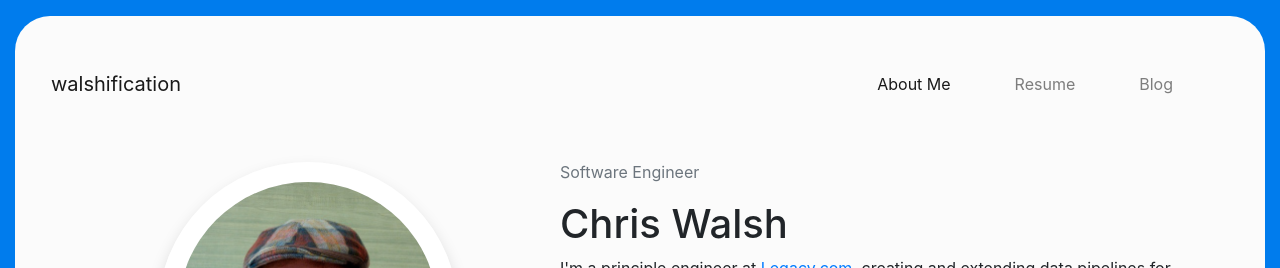
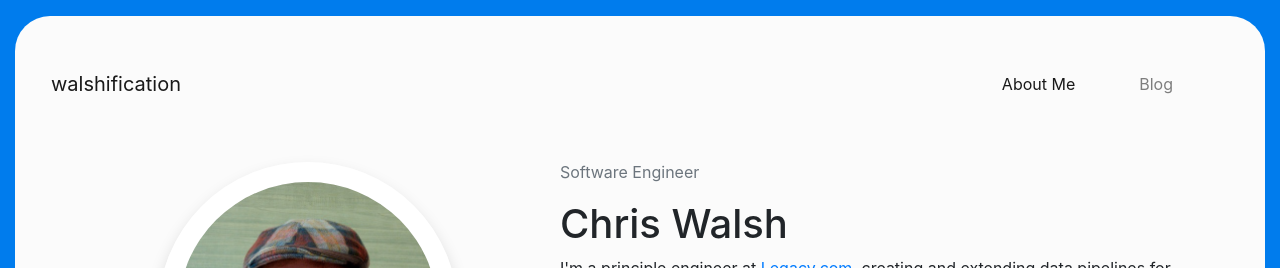
Before and after one commit to walshification/walshification.github.io, a Jekyll site: the page built from index.html, in a window 1280 px wide. Shown: the top 268 px of the page. Built offline with Jekyll 4.4.1, drawn with Linux system fonts in a browser that asks for light colours; nearby versions of some CDN libraries.

Commit message:
Remove navigation to bad pages

```diff
--- a/index.html
+++ b/index.html
@@ -54,11 +54,11 @@ title: walshification
                         <div class="collapse navbar-collapse" id="navbarNav">
                             <ul class="navbar-nav ml-auto">
                                 <li class="nav-item active mr-5">
-                                    <a class="nav-link" href="/about">About Me</a>
+                                    <a class="nav-link" href="#">About Me</a>
                                 </li>
-                                <li class="nav-item mr-5">
+                                <!-- <li class="nav-item mr-5">
                                     <a class="nav-link" href="/resume">Resume</a>
-                                </li>
+                                </li> -->
                                 <li class="nav-item mr-5">
                                     <a class="nav-link" href="/blog">Blog</a>
                                 </li>
@@ -95,12 +95,6 @@ title: walshification
                                 </div>
                                 <div class="mt-4">
                                     <!-- <button
-                                        type="button"
-                                        class="btn btn-outline-primary mt-2 shadow"
-                                    >
-                                        Download CV
-                                    </button>
-                                    <button
                                         type="button"
                                         class="btn btn-outline-primary mt-2 shadow"
                                     >
```
